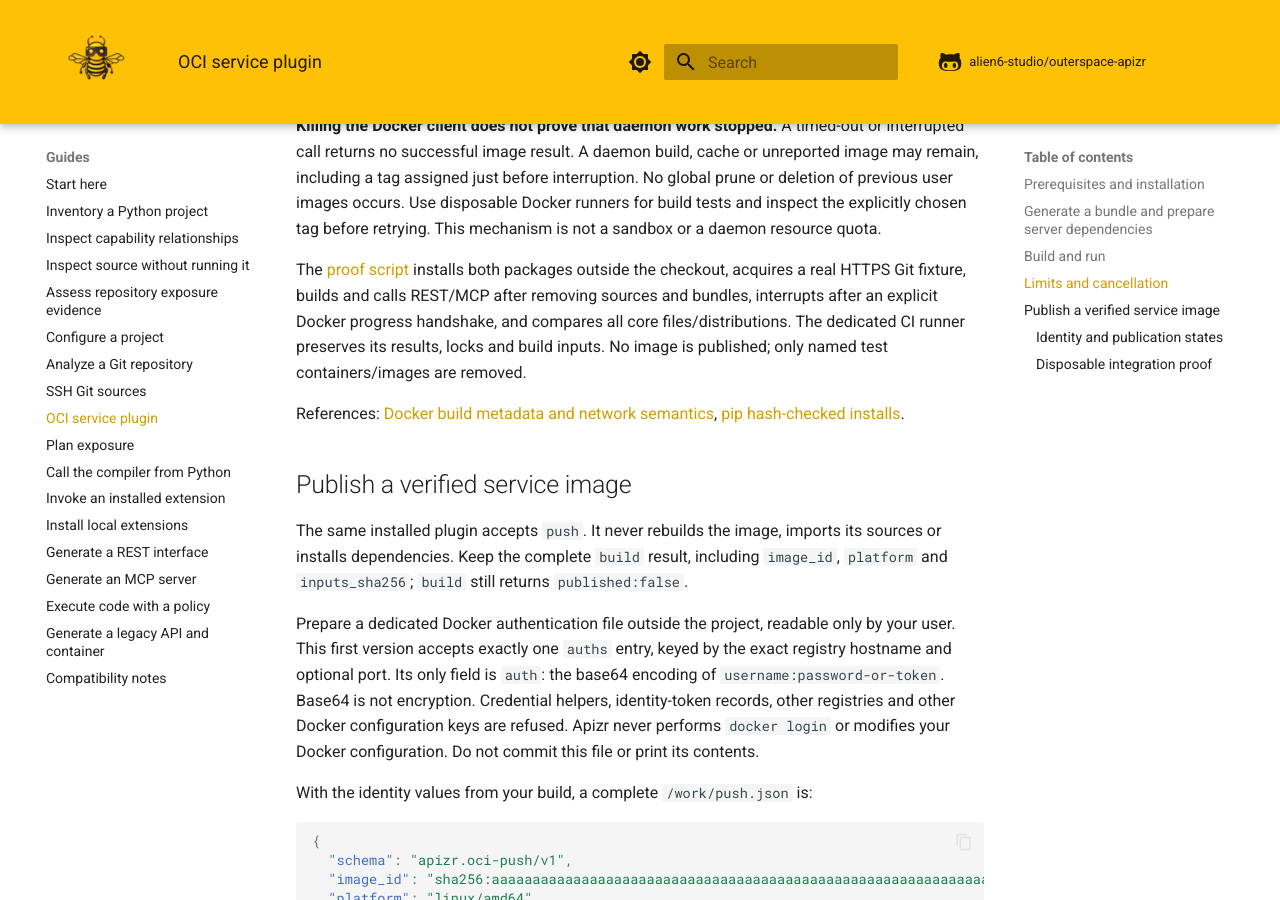
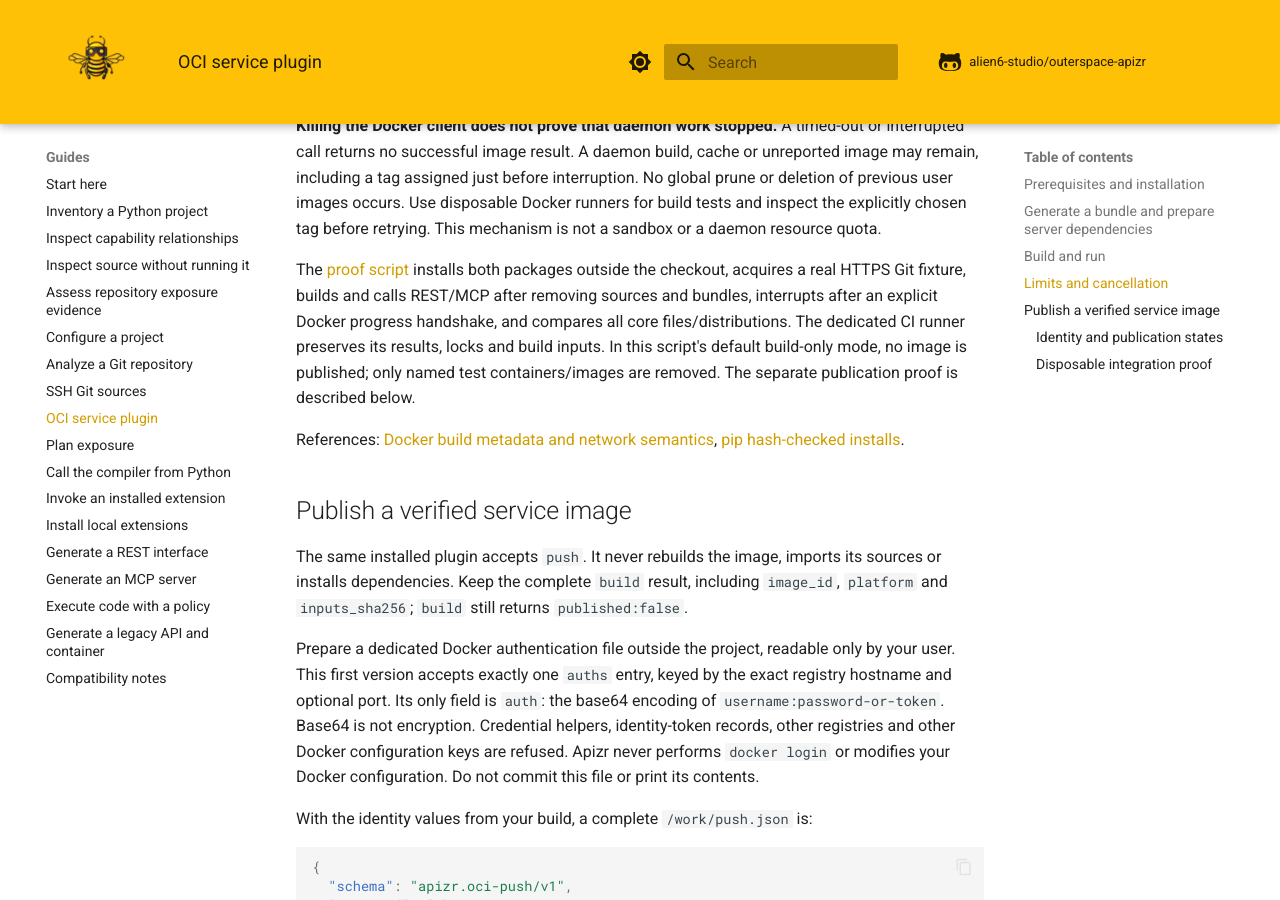
Before and after one commit to Alien6-Studio/outerspace-apizr, an MkDocs documentation site: the page built from docs/reference/oci-service-plugin.md, in a window 1280 px wide and 900 px high, scrolled down 4088 px. Built offline with MkDocs 1.6.1 and Material for MkDocs 9.7.7, drawn with Linux system fonts in a browser that asks for light colours; comment, search, counter and statistics services are not loaded; some of the changed text lies outside the part shown.

Commit message:
docs(oci): distinguish build-only limits from explicit publication
Signed-off-by: Ludovic Fernandez <admin@coopyrightcode.com>

```diff
--- a/docs/reference/oci-service-plugin.md
+++ b/docs/reference/oci-service-plugin.md
@@ -1,8 +1,9 @@
-# Build REST and MCP service images
+# Build and publish REST and MCP service images
 
 The official `apizr-oci` extension builds a **local service image** from a direct
-repository exposure bundle. It does not build a governed execution worker, push
-to a registry or install business dependencies. Install and enable it explicitly;
+repository exposure bundle and publishes it through a separate, explicit `push`
+operation. It does not build governed execution workers or install business
+dependencies. Install and enable it explicitly;
 the minimal Apizr environment does not acquire Docker, REST or MCP dependencies.
 This first package is version `0.0.0`, available from the checkout, not published.
 
@@ -109,7 +110,7 @@
 business packages are refused. Installations require hashes, no index, no source
 builds and no network in Dockerfile `RUN` instructions. Base-image resolution may
 still contact its registry even when layers are cached; `--network=none` does
-not prevent that. Registry credentials and private bases are outside this pass.
+not prevent that. The build operation does not accept registry credentials or private base images.
 
 ## Build and run
 
@@ -198,8 +199,9 @@
 installs both packages outside the checkout, acquires a real HTTPS Git fixture,
 builds and calls REST/MCP after removing sources and bundles, interrupts after an
 explicit Docker progress handshake, and compares all core files/distributions.
-The dedicated CI runner preserves its results, locks and build inputs. No image
-is published; only named test containers/images are removed.
+The dedicated CI runner preserves its results, locks and build inputs. In this
+script's default build-only mode, no image is published; only named test
+containers/images are removed. The separate publication proof is described below.
 
 References: [Docker build metadata and network semantics](https://docs.docker.com/reference/cli/docker/buildx/build/),
 [pip hash-checked installs](https://pip.pypa.io/en/stable/topics/secure-installs/).
```
